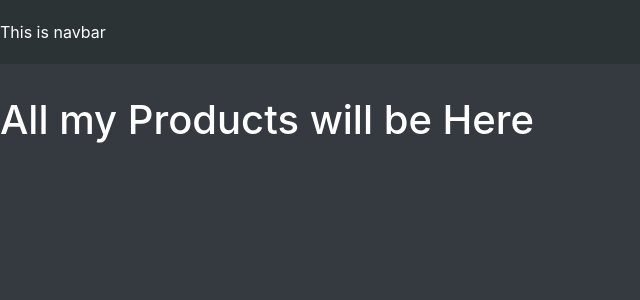
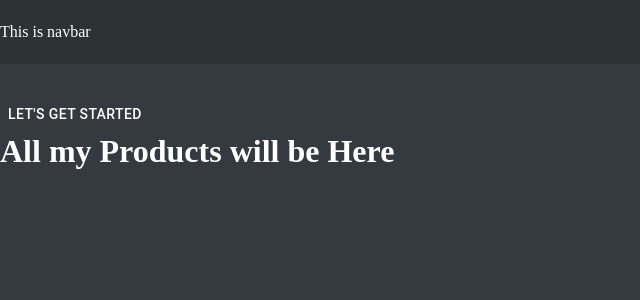
Before and after one commit to AryanshMahato/merch-shop-client, a React (Create React App) app: page / in a window 1280 px wide. Shown: the top 300 px of the page, without its empty margins (0-640 px from the left). Built offline with nearby package versions, Linux system fonts and the light colour scheme.

Commit message:
Project migrated to Material UI

```diff
--- a/src/App.tsx
+++ b/src/App.tsx
@@ -1,11 +1,13 @@
 import React from "react";
 import Routes from "./Routes";
 import Navbar from "./Containers/Navbar/Navbar";
+import { Button } from "@material-ui/core";
 
 const App = () => {
   return (
     <div>
       <Navbar />
+      <Button>Let's get Started</Button>
       <Routes />
     </div>
   );
--- a/src/index.tsx
+++ b/src/index.tsx
@@ -1,7 +1,6 @@
 import React from "react";
 import ReactDOM from "react-dom";
 import "./index.css";
-import "bootstrap/dist/css/bootstrap.min.css";
 import App from "./App";
 import { BrowserRouter } from "react-router-dom";
 
```
Also changed, not shown: package.json (+8 -9 lines), 1 other file (tests, documents, lock files or other folders).
